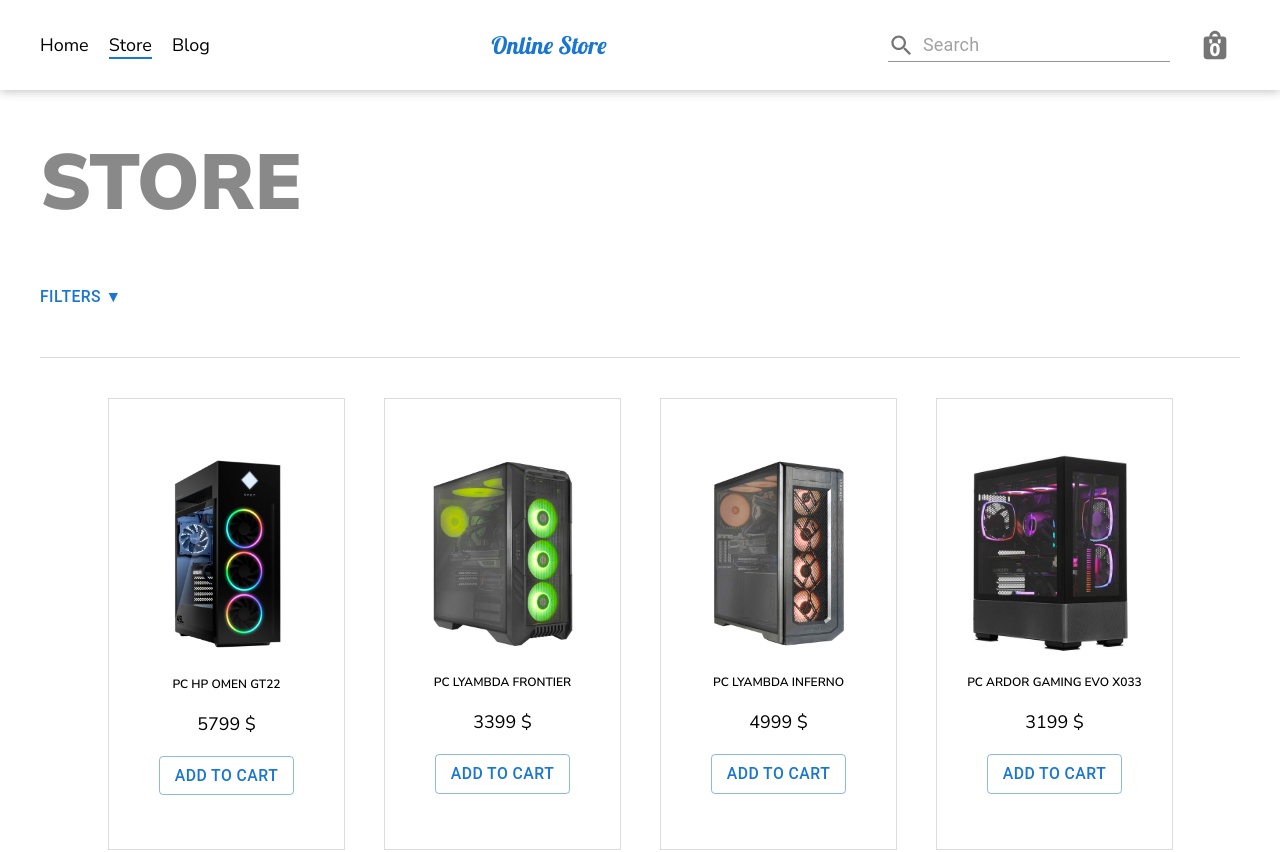
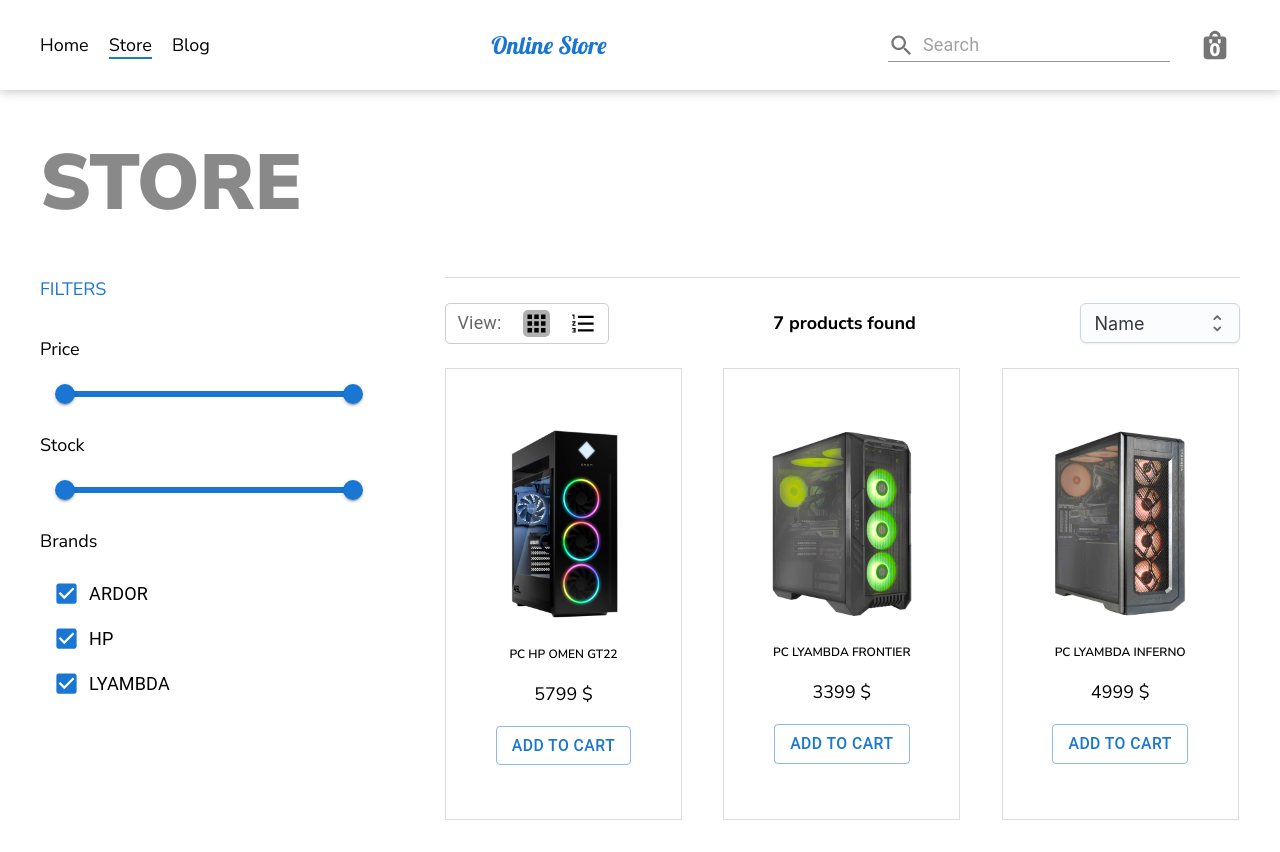
Before and after one commit to MikhailStn/online-store, a React (Vite) app: page /store in a window 1280 px wide. Shown: the top 852 px of the page. Built offline with nearby package versions, Linux system fonts and the light colour scheme.

Commit message:
feat: add filters

```diff
--- a/package.json
+++ b/package.json
@@ -13,6 +13,7 @@
     "@emotion/react": "^11.11.1",
     "@emotion/styled": "^11.11.0",
     "@mui/icons-material": "latest",
+    "@mui/joy": "^5.0.0-beta.7",
     "@mui/material": "^5.14.5",
     "@reduxjs/toolkit": "^1.8.1",
     "react": "^18.2.0",
--- a/src/components/form/form.tsx
+++ b/src/components/form/form.tsx
@@ -3,7 +3,7 @@
 import { useAppSelector } from "../../app/hooks";
 
 export function Form() {
-  const prods = useAppSelector((state) => state.productList);
+  const prods = useAppSelector((state) => state.productList.prodList);
   const summ = prods.reduce((acc, el) => {
     const summ = acc + el.quantity * el.price;
     return summ;
--- a/src/components/storePageComponents/filters/filters.scss
+++ b/src/components/storePageComponents/filters/filters.scss
@@ -1,4 +1,7 @@
 .filters {
+  width: 30%;
+  max-width: 30%;
+
   &__button {
     width: 100%;
     height: 40px;
@@ -12,7 +15,6 @@
   }
 
   &__hidden {
-    margin-top: -100%;
     display: flex;
     flex-direction: column;
   }
@@ -20,4 +22,13 @@
   &__visible {
     margin-top: 0;
   }
+
+  &__sub {
+    text-align: "start";
+    padding: "0";
+    height: "40px";
+    text-transform: uppercase;
+    color: #1976d2;
+    margin-top: 0;
+  }
 }
--- a/src/components/storePageComponents/filters/filters.tsx
+++ b/src/components/storePageComponents/filters/filters.tsx
@@ -1,51 +1,113 @@
 import "./filters.scss";
-import { Slider, Box, Button } from "@mui/material";
-import { useState } from "react";
-import { products } from "../../../data/products";
+import { Slider, Box } from "@mui/material";
+import { useEffect, useState } from "react";
+import { products, brands } from "../../../data/products";
+import { useAppDispatch } from "../../../app/hooks";
+import { setFilter } from "../../../store/productsList";
+import FormGroup from "@mui/material/FormGroup";
+import FormControlLabel from "@mui/material/FormControlLabel";
+import Checkbox from "@mui/material/Checkbox";
+
+const currBrands = brands.slice(0);
 
 export function Filters() {
-  const [areFiltersVisible, setFiltersVisibility] = useState(false);
-  const [filterBtn, setFilterBtn] = useState("filters ▼");
-  const [filtersClassname, setFiltersClassname] = useState("filters__hidden");
+  const dispatch = useAppDispatch();
 
-  const prices: number[] = [];
-  products.forEach((el) => prices.push(el.price));
-  const minPrice = () => prices.reduce((x, y) => Math.min(x, y));
-  const maxPrice = () => prices.reduce((x, y) => Math.max(x, y));
+  const pricesArr: number[] = [];
+  products.forEach((el) => pricesArr.push(el.price));
+  const minPrice = () => pricesArr.reduce((x, y) => Math.min(x, y));
+  const maxPrice = () => pricesArr.reduce((x, y) => Math.max(x, y));
+  const [price, setPrice] = useState<number[]>([minPrice(), maxPrice()]);
 
-  const [value, setValue] = useState<number[]>([20, 37]);
+  const stockArr: number[] = [];
+  products.forEach((el) => stockArr.push(el.stock));
+  const minStock = () => stockArr.reduce((x, y) => Math.min(x, y));
+  const maxStock = () => stockArr.reduce((x, y) => Math.max(x, y));
+  const [stock, setStock] = useState<number[]>([minStock(), maxStock()]);
 
-  const handleChange = (_event: Event, newValue: number | number[]) => {
-    setValue(newValue as number[]);
+  const handleChangePrice = (_event: Event, newValue: number | number[]) => {
+    setPrice(newValue as number[]);
   };
 
-  const changeVisibility = () => {
-    if (areFiltersVisible) {
-      setFiltersVisibility(false);
-      setFilterBtn("filters ▼");
-      setFiltersClassname("filters__hidden");
-    } else {
-      setFiltersVisibility(true);
-      setFilterBtn("filters ▲");
-      setFiltersClassname("filters__hidden filters__visible");
+  const handleChangeStock = (_event: Event, newValue: number | number[]) => {
+    setStock(newValue as number[]);
+  };
+
+  const updateStore = () => {
+    const sortedArray = [];
+    for (let i = 0; i < products.length; i++) {
+      if (
+        products[i].price <= price[1] &&
+        products[i].price >= price[0] &&
+        products[i].stock <= stock[1] &&
+        products[i].stock >= stock[0] &&
+        currBrands.includes(products[i].brand)
+      ) {
+        sortedArray.push(products[i]);
+      }
     }
+    dispatch(setFilter(sortedArray));
+  };
+
+  useEffect(() => {
+    updateStore();
+  }, [price, stock]);
+
+  const addBrand = (el: string) => {
+    currBrands.push(el);
+    updateStore();
+  };
+
+  const removeBrand = (el: string) => {
+    const i = currBrands.indexOf(el);
+    currBrands.splice(i, 1);
+    updateStore();
   };
 
   return (
     <div className="filters">
-      <Button sx={{ textAlign: "start", padding: "0", height: "40px" }} variant="text" onClick={changeVisibility}>
-        {filterBtn}
-      </Button>
+      <p className="filters__sub">filters</p>
       <div className="filters__content">
-        <div className={filtersClassname}>
+        <div className="filters__visible">
           <p>Price</p>
-          <Box sx={{ maxWidth: "300px", marginLeft: "25px" }}>
-            <Slider value={value} onChange={handleChange} valueLabelDisplay="auto" />
+          <Box sx={{ maxWidth: "300px", marginLeft: "25px", width: "80%" }}>
+            <Slider
+              max={maxPrice()}
+              min={minPrice()}
+              value={price}
+              onChange={handleChangePrice}
+              valueLabelDisplay="auto"
+            />
           </Box>
           <p>Stock</p>
-          <Box sx={{ maxWidth: "300px", marginLeft: "25px" }}>
-            <Slider value={[1, 100]} />
+          <Box sx={{ maxWidth: "300px", marginLeft: "25px", width: "80%" }}>
+            <Slider
+              max={maxStock()}
+              min={minStock()}
+              value={stock}
+              onChange={handleChangeStock}
+              valueLabelDisplay="auto"
+            />
           </Box>
+          <p>Brands</p>
+          <FormGroup sx={{ paddingLeft: "15px" }}>
+            {brands.map((el) => {
+              return (
+                <FormControlLabel
+                  key={el}
+                  control={
+                    <Checkbox
+                      defaultChecked
+                      onChange={(e) => {
+                        e.target.checked ? addBrand(el) : removeBrand(el);
+                      }}
+                    />
+                  }
+                  label={el}
+                />
+              );
+            })}
+          </FormGroup>
         </div>
       </div>
     </div>
--- a/src/components/storePageComponents/products/products.scss
+++ b/src/components/storePageComponents/products/products.scss
@@ -1,9 +1,78 @@
 .items {
-  display: flex;
+  display: grid;
+  grid-template-columns: 1fr 1fr 1fr;
   gap: 40px;
   flex-wrap: wrap;
-  border-top: 1px solid rgba(0, 0, 0, 0.137);
-  border-bottom: 1px solid rgba(0, 0, 0, 0.137);
-  justify-content: center;
-  padding: 40px 0;
+  height: fit-content;
+  justify-content: space-between;
+  padding-bottom: 40px;
+
+  &__sub {
+    font-size: 24px;
+    color: rgba(0, 0, 0, 0.379);
+  }
+
+  &__wrapper {
+    border-top: 1px solid rgba(0, 0, 0, 0.137);
+    border-bottom: 1px solid rgba(0, 0, 0, 0.137);
+    width: 70%;
+    max-width: 795px;
+  }
+
+  &__filters {
+    height: 50px;
+    display: flex;
+    padding: 20px 0;
+    align-items: center;
+    justify-content: space-between;
+  }
+
+  &__filters_view {
+    flex-direction: row !important;
+    column-gap: 10px;
+    border: 1px solid rgba(128, 128, 128, 0.393) !important;
+    padding: 6px !important;
+    border-radius: 5px !important;
+    width: 150px;
+    justify-content: space-around;
+  }
+
+  &__filters_view:hover {
+    background-color: #f0f4f8;
+  }
+
+  &__filters_radio_btns {
+    flex-direction: row !important;
+    column-gap: 20px;
+  }
+
+  &__filters_radio {
+    margin: 0 !important;
+    transition: 0.3s;
+    border-radius: 5px;
+  }
+
+  &__filters_view_sub {
+    line-height: 1 !important;
+    display: flex;
+    align-items: center;
+  }
+
+  &__filters_select {
+    width: 160px !important;
+    height: 40px !important;
+  }
+
+  &__filters_counter {
+    font-weight: bold;
+    cursor: default;
+  }
+
+  &__filters_radio_active {
+    background-color: rgba(0, 0, 0, 0.311);
+  }
+
+  &__filters_radio:hover {
+    background-color: rgba(0, 0, 0, 0.311);
+  }
 }
--- a/src/components/storePageComponents/products/products.tsx
+++ b/src/components/storePageComponents/products/products.tsx
@@ -1,13 +1,55 @@
 import "./products.scss";
-import { products } from "../../../data/products";
 import { ProductCard } from "../../productCard/productCard";
+import { useAppSelector } from "../../../app/hooks";
+import FormControl from "@mui/material/FormControl";
+import { Select, Option } from "@mui/joy";
+import { FormControlLabel, FormLabel, RadioGroup } from "@mui/material";
+import AppsIcon from "@mui/icons-material/Apps";
+import FormatListNumberedIcon from "@mui/icons-material/FormatListNumbered";
 
 export function Products() {
+  const products = useAppSelector((state) => state.productList.prodList);
+
   return (
-    <div className="items">
-      {products.map((el) => {
-        return <ProductCard key={el.id} image={el.images[0]} name={el.name} price={el.price} id={el.id} />;
-      })}
+    <div className="items__wrapper">
+      <div className="items__filters">
+        <FormControl className="items__filters_view">
+          <FormLabel className="items__filters_view_sub" id="view-radio-group">
+            View:
+          </FormLabel>
+          <RadioGroup className="items__filters_radio_btns" name="controlled-view-radio-group">
+            <FormControlLabel
+              className="items__filters_radio items__filters_radio_active"
+              value="column"
+              control={<AppsIcon />}
+              label={""}
+            />
+            <FormControlLabel
+              className="items__filters_radio"
+              value="list"
+              control={<FormatListNumberedIcon />}
+              label={""}
+            />
+          </RadioGroup>
+        </FormControl>
+        <p className="items__filters_counter">{products.length} products found</p>
+        <Select className="items__filters_select" defaultValue="Name">
+          <Option value="Name">Name</Option>
+          <Option value="Price (ASC)">Price (ASC)</Option>
+          <Option value="Price (DESC)">Price (DESC)</Option>
+          <Option value="Stock (ASC)">Stock (ASC)</Option>
+          <Option value="Stock (DESC)">Stock (DESC)</Option>
+        </Select>
+      </div>
+      <div className="items">
+        {products.length == 0 ? (
+          <p className="items__sub">No items found</p>
+        ) : (
+          products.map((el) => {
+            return <ProductCard key={el.id} image={el.images[0]} name={el.name} price={el.price} id={el.id} />;
+          })
+        )}
+      </div>
     </div>
   );
 }
--- a/src/data/products.ts
+++ b/src/data/products.ts
@@ -7,7 +7,8 @@
     name: "PC HP OMEN GT22",
     description:
       "The HP OMEN GT22-0005ur PC is presented in a vertical tower case and is a gaming kit. The performance and power of the HP OMEN GT22-0005ur calls for reliable hardware components. First of all, its a Core i9 processor. Along with DDR4 performance with 64GB memory, work efficiency is required, rich gaming experience, video output, and high-end content creation capability is required.",
-    configuration: "Intel Core i9-12900K, 8 x 3.2GHz, 64 GB DDR4, GeForce RTX 3080 Ti, SSD 2000 GB, Windows 11 Home Single Language",
+    configuration:
+      "Intel Core i9-12900K, 8 x 3.2GHz, 64 GB DDR4, GeForce RTX 3080 Ti, SSD 2000 GB, Windows 11 Home Single Language",
     brand: "HP",
     price: 5799,
     stock: 2,
@@ -19,7 +20,8 @@
     name: "PC LYAMBDA FRONTIER",
     description:
       "PC Lyambda FRONTIER [L-GM1738-BK] is positioned as a solution for an enthusiastic gamer or e-sportsman interested in a system unit with performance components. PC performance when detecting resource-intensive video games with identified graphical content detected by Intel Core i7-13700KF CPU and GeForce RTX 4070 Ti discrete graphics card with 12GB VRAM. The RAM modules have a total capacity of 64 GB. The gaming system unit Lyambda FRONTIER [L-GM1738-BK] is completely ready for use thanks to the preinstalled Windows 11 Home Single Language OS. To store all the programs, a large number of files and documents, the assembly with a 1 TB solid state drive.",
-    configuration: "Intel Core i7-13700KF, 8 x 3.4GHz, 64 GB DDR5, GeForce RTX 4070 Ti, SSD 1000 GB, Windows 11 Home Single Language",
+    configuration:
+      "Intel Core i7-13700KF, 8 x 3.4GHz, 64 GB DDR5, GeForce RTX 4070 Ti, SSD 1000 GB, Windows 11 Home Single Language",
     brand: "LYAMBDA",
     price: 3399,
     stock: 3,
@@ -31,7 +33,8 @@
     name: "PC LYAMBDA INFERNO",
     description:
       "PC Lyambda FRONTIER [L-GM1738-BK] is positioned as a solution for an enthusiastic gamer or e-sportsman interested in a system unit with performance components. PC performance when detecting resource-intensive video games with identified graphical content detected by Intel Core i7-13700KF CPU and GeForce RTX 4070 Ti discrete graphics card with 12GB VRAM. The RAM modules have a total capacity of 64 GB. The gaming system unit Lyambda FRONTIER [L-GM1738-BK] is completely ready for use thanks to the preinstalled Windows 11 Home Single Language OS. To store all the programs, a large number of files and documents, the assembly with a 1 TB solid state drive.",
-    configuration: "Intel Core i9-13900K, 8 x 3GHz, 64 GB DDR5, GeForce RTX 4090, SSD 1000 GB, Windows 11 Home Single Language",
+    configuration:
+      "Intel Core i9-13900K, 8 x 3GHz, 64 GB DDR5, GeForce RTX 4090, SSD 1000 GB, Windows 11 Home Single Language",
     brand: "LYAMBDA",
     price: 4999,
     stock: 2,
@@ -87,3 +90,5 @@
     quantity: 0,
   },
 ];
+
+export const brands = ["ARDOR", "HP", "LYAMBDA"];
--- a/src/pages/cart/CartPage.tsx
+++ b/src/pages/cart/CartPage.tsx
@@ -13,7 +13,7 @@
 
 export function CartPage() {
   const state = useAppSelector((state) => state.productPath);
-  const products = useAppSelector((state) => state.productList);
+  const products = useAppSelector((state) => state.productList.prodList);
   const items = useAppSelector((state) => state.cartList);
   const dispatch = useAppDispatch();
   const productsArray: Product[] = [];
--- a/src/pages/store/StorePage.scss
+++ b/src/pages/store/StorePage.scss
@@ -3,16 +3,18 @@
     display: flex;
     justify-content: center;
     background-color: #fff;
-  }
-
-  &__content {
     max-width: 1280px;
     width: 100%;
     padding: 40px;
     box-sizing: border-box;
+    flex-direction: column;
+    margin: 0 auto;
+    row-gap: 40px;
+  }
+
+  &__content {
     display: flex;
-    flex-direction: column;
     row-gap: 40px;
-    column-gap: 40px;
+    justify-content: space-between;
   }
 }
--- a/src/pages/store/StorePage.tsx
+++ b/src/pages/store/StorePage.tsx
@@ -10,8 +10,8 @@
       <Header></Header>
       <main className="main">
         <div className="store__wrapper">
+          <h2 className="store__title main__title">store</h2>
           <div className="store__content">
-            <h2 className="store__title main__title">store</h2>
             <Filters />
             <Products />
           </div>
```
Also changed, not shown: src/store/productsList.ts (+12 -6 lines), 1 other file (tests, documents, lock files or other folders).
